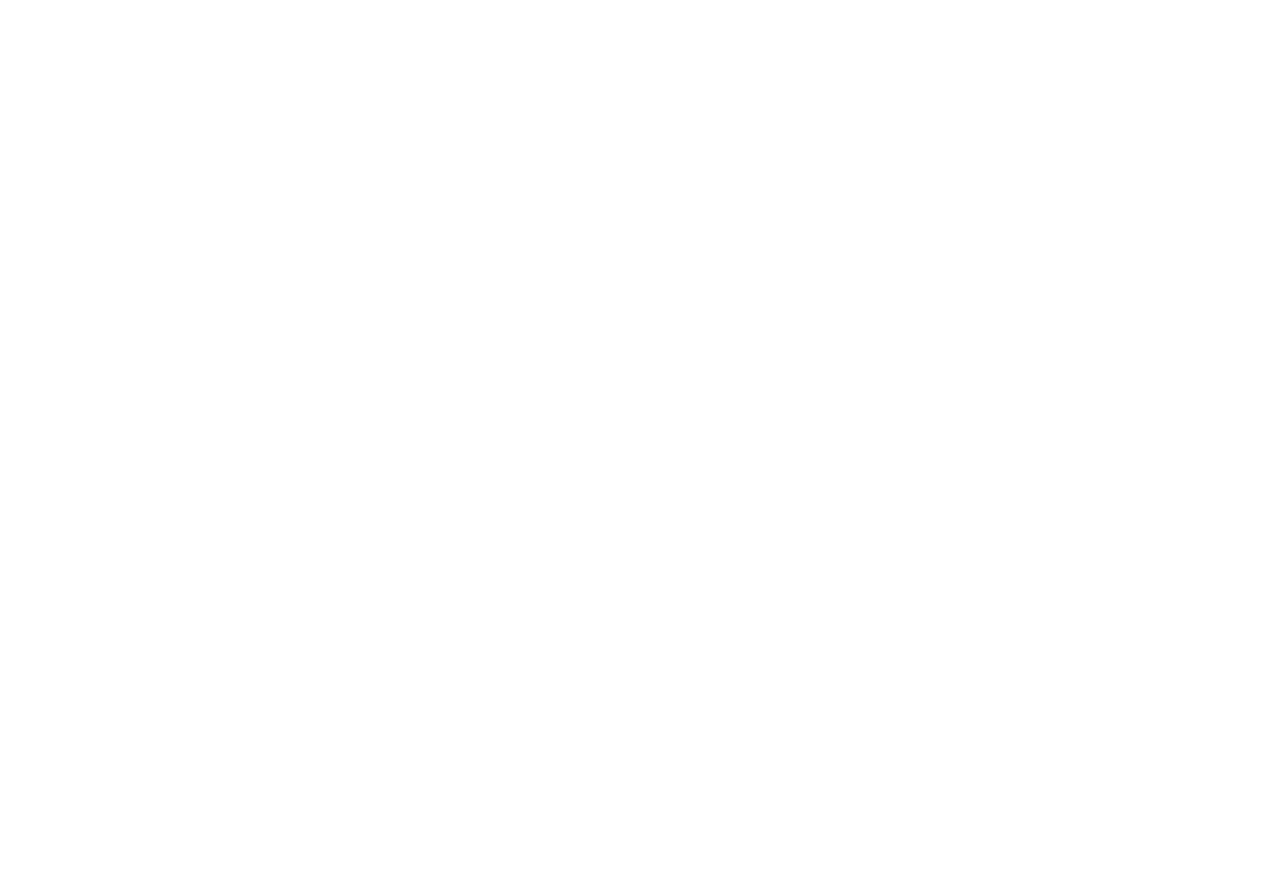
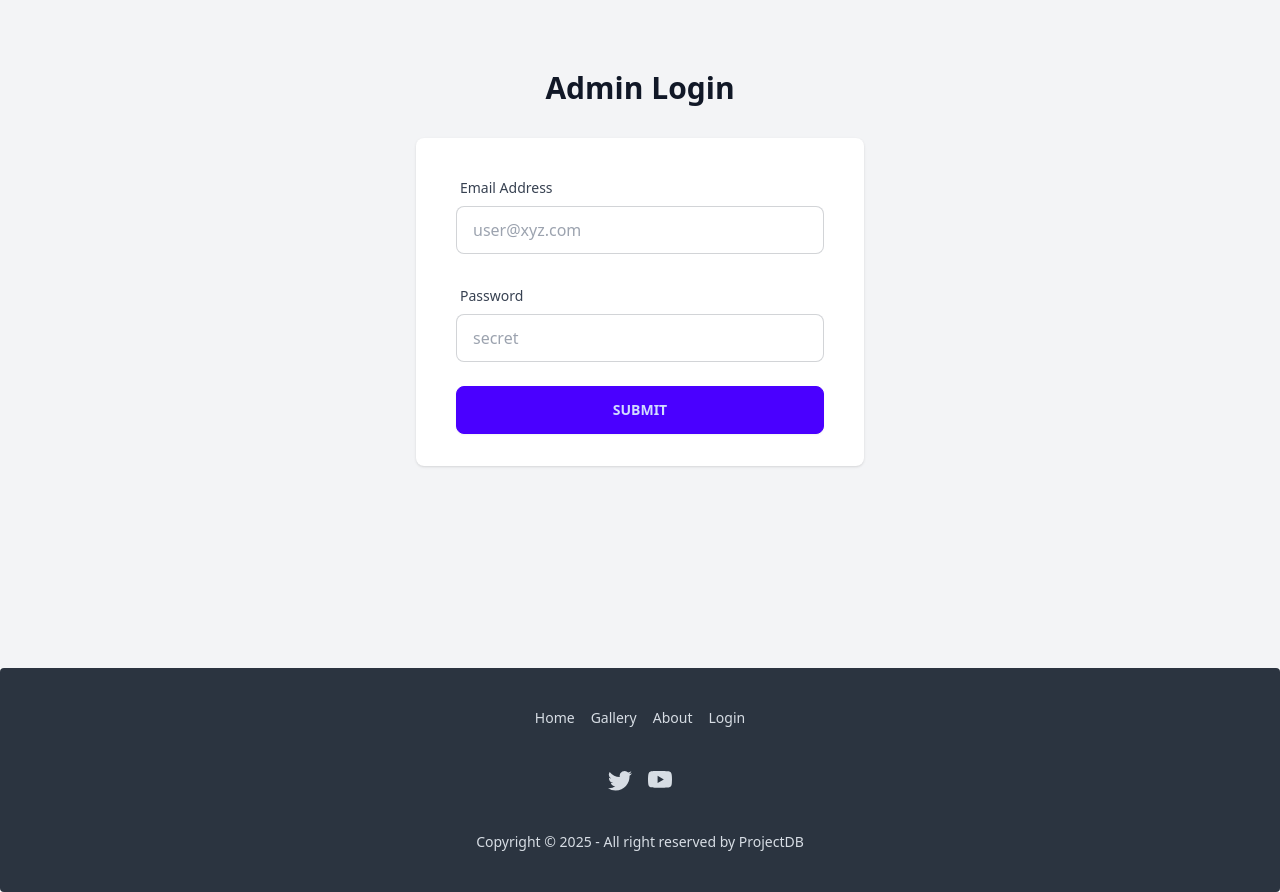
Before and after one commit to SteveSayantan/ProjectDB, a React (Vite) app: page /login in a window 1280 px wide. Shown: the part 200-1092 px from the top of the page. Before the commit the page ends 800 px from the top, so only its background shows below. Built offline with nearby package versions, Linux system fonts and the light colour scheme.

Commit message:
feat: add login, error page and wip for home page

```diff
--- a/package.json
+++ b/package.json
@@ -12,6 +12,7 @@
   "dependencies": {
     "react": "^18.3.1",
     "react-dom": "^18.3.1",
+    "react-icons": "^5.4.0",
     "react-router-dom": "^6.28.2"
   },
   "devDependencies": {
--- /dev/null
+++ b/src/components/Footer.jsx
@@ -0,0 +1,29 @@
+import { BsTwitter } from "react-icons/bs";
+import { BsYoutube } from "react-icons/bs";
+import { Link } from "react-router-dom";
+
+const Footer=()=>{
+    return <footer className="footer footer-center bg-neutral text-neutral-content rounded p-10">
+    <nav className="grid grid-flow-col gap-4">
+      <Link to='/' className="link link-hover">Home</Link>
+      <Link to='/gallery' className="link link-hover">Gallery</Link>
+      <Link to='/about' className="link link-hover">About</Link>
+      <Link to='/login' className="link link-hover">Login</Link>
+    </nav>
+    <nav>
+      <div className="grid grid-flow-col gap-4">
+        <a href="https://x.com" target="_blank">
+          <BsTwitter className="w-6 h-6"/>
+        </a>
+        <a href="https://youtube.com" target="_blank">
+          <BsYoutube className="w-6 h-6"/>
+        </a>
+      </div>
+    </nav>
+    <aside>
+      <p>Copyright &copy; {new Date().getFullYear()} - All right reserved by ProjectDB</p>
+    </aside>
+  </footer>
+}
+
+export default Footer;
--- /dev/null
+++ b/src/components/FormInput.jsx
@@ -0,0 +1,15 @@
+const FormInput = ({label,type,name,placeholder}) => {
+    return <label className="form-control w-full">
+            <div className="label">
+               <span className="label-text capitalize font-medium text-gray-700 ">{label}</span>
+            </div>
+        <input
+            name={name}
+            type={type} placeholder={placeholder} required
+            className="input input-bordered w-full focus:outline-none focus:ring focus:ring-blue-500"
+        />
+    </label>
+
+}
+
+export default FormInput;
--- /dev/null
+++ b/src/components/Hero.jsx
@@ -0,0 +1,17 @@
+import { Link } from "react-router-dom";
+
+const Hero = () => {
+    return <div className="hero bg-blue-600 py-20">
+        <div className="hero-content text-center text-white">
+            <div className="max-w-7xl">
+                <h1 className="text-4xl font-bold mb-4 lg:text-5xl">Innovate, Share, and Learn</h1>
+                <p className="text-lg mb-8 px-1 lg:text-xl">
+                A platform to showcase student projects across Indian universities and colleges.
+                </p>
+                <Link to='/gallery' className="btn btn-primary capitalize">explore projects</Link>
+            </div>
+        </div>
+    </div>
+}
+
+export default Hero;
--- a/src/components/Layout.jsx
+++ b/src/components/Layout.jsx
@@ -1,10 +1,13 @@
 import { Outlet } from "react-router-dom";
 import Navbar from "./Navbar";
+import Footer from "./Footer";
+
 
 const Layout=()=>{
     return <>
         <Navbar/>
         <Outlet/>
+        <Footer/>
     </>
 }
 
--- /dev/null
+++ b/src/components/SubmitBtn.jsx
@@ -0,0 +1,22 @@
+import { useNavigation } from "react-router-dom";
+
+const SubmitBtn=({text='submit'})=>{
+    const navigation=useNavigation();
+
+    const isSubmitting= navigation.state === 'submitting'
+
+    return <button type="submit" className='btn btn-primary btn-block uppercase' disabled={isSubmitting}>
+        {isSubmitting ? (
+        <>
+          <span className='loading loading-spinner'></span>
+          sending...
+        </>
+        ) : (
+        text
+      )}
+    </button>
+}
+
+
+
+export default SubmitBtn;
--- a/src/components/index.js
+++ b/src/components/index.js
@@ -1,2 +1,6 @@
 export {default as Layout} from './Layout'
 export {default as Navbar} from './Navbar'
+export {default as FormInput} from './FormInput'
+export {default as SubmitBtn} from './SubmitBtn'
+export {default as Footer} from './Footer'
+export {default as Hero} from './Hero'
--- a/src/pages/ErrorPage.jsx
+++ b/src/pages/ErrorPage.jsx
@@ -1,5 +1,22 @@
-const ErrorPage=()=>{
-    return <h1>Error Page</h1>
+import { Link, useRouteError } from "react-router-dom";
+
+const ErrorPage = () => {
+    const error=useRouteError();
+    console.log(error)
+
+    if(error.status===404) return <section className="flex items-center justify-center h-screen bg-gray-100">
+        <div className="max-w-3xl text-center">
+            <h1 className="text-6xl font-bold text-blue-600 mb-4">404</h1>
+            <p className="text-xl mb-6 text-gray-700">
+                Oops! The page you're looking for doesn’t exist.
+            </p>
+            <Link to="/" className="btn btn-primary">Go Back Home</Link>
+        </div>
+    </section>
+
+    return <section className="flex items-center justify-center h-screen bg-gray-100 ">
+            <h1 className="max-w-3xl text-6xl font-bold">There was an Error...</h1>
+    </section>
 }
 
 export default ErrorPage;
--- a/src/pages/Home.jsx
+++ b/src/pages/Home.jsx
@@ -1,5 +1,10 @@
+import { Hero } from "../components";
+
+
 const Home=()=>{
-    return <h1>Home Page</h1>
+    return <>
+        <Hero/>
+    </>
 }
 
 export default Home;
--- a/src/pages/Login.jsx
+++ b/src/pages/Login.jsx
@@ -1,5 +1,15 @@
-const Login=()=>{
-    return <h1>Login Page</h1>
+import { Form } from "react-router-dom";
+import {  FormInput, SubmitBtn } from "../components";
+
+const Login = () => {
+    return <main className="flex flex-col min-h-screen justify-center items-center bg-gray-100">
+        <h1 className="text-3xl font-bold text-gray-900">Admin Login</h1>
+        <Form method="post" className="space-y-6 bg-white w-4/5 max-w-md mt-8 py-8 px-4 shadow sm:rounded-lg sm:px-10">
+            <FormInput label='email address' type='email' name='email' placeholder='user@xyz.com' />
+            <FormInput label='password' type='password' name='password' placeholder='secret' />
+            <SubmitBtn />
+        </Form>
+    </main>
 }
 
 export default Login;
```
Also changed, not shown: page-templates/login.html (+11 -23 lines), 1 other file (tests, documents, lock files or other folders).
